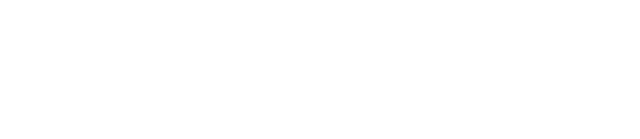
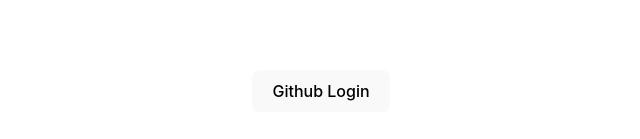
Before and after one commit to jihun90/GithubLoginPage, a React (Vite) app: page / in a window 1280 px wide. Shown: the part 309-448 px from the top of the page, without its empty margins (319-959 px from the left). Built offline with nearby package versions, Linux system fonts and the light colour scheme.

Commit message:
Login button 생성

```diff
--- a/src/App.tsx
+++ b/src/App.tsx
@@ -1,7 +1,18 @@
 import "./App.css";
+import { BrowserRouter as Router, Route, Routes } from "react-router-dom";
+import GithubLogin from "./routes/GithubLogin";
 
 function App() {
-  return <div></div>;
+  return (
+    <Router basename={import.meta.env.BASE_URL}>
+      <Routes>
+        <Route
+          path={`/`}
+          element={<GithubLogin />}
+        />
+      </Routes>
+    </Router>
+  );
 }
 
 export default App;
--- /dev/null
+++ b/src/routes/GithubLogin.tsx
@@ -0,0 +1,9 @@
+function GithubLogin(): JSX.Element {
+  return (
+    <div>
+      <button>Github Login</button>
+    </div>
+  );
+}
+
+export default GithubLogin;
```
Also changed, not shown: src/main.tsx (+7 -7 lines).
